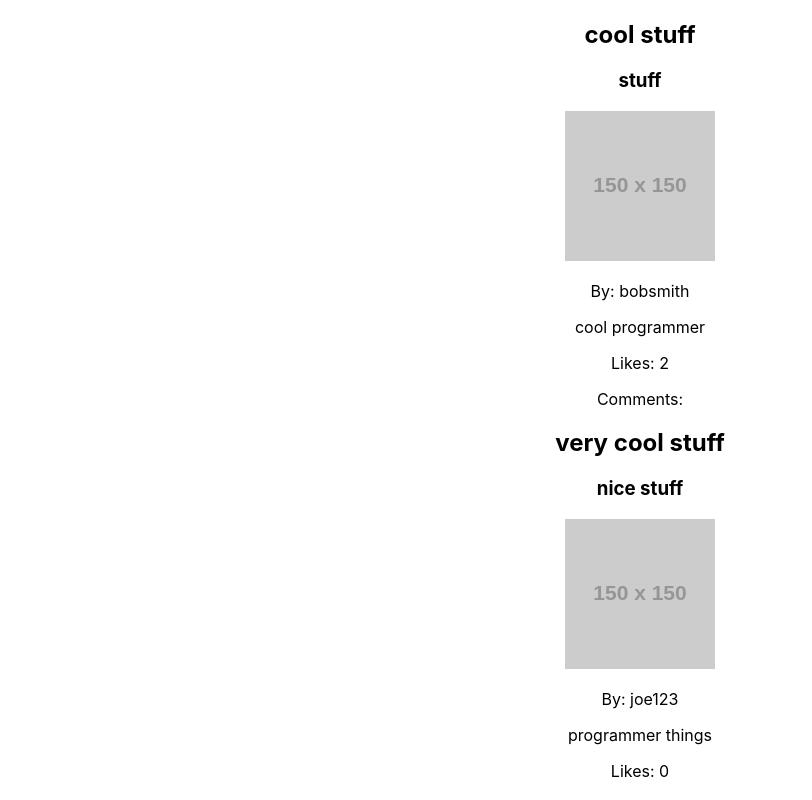
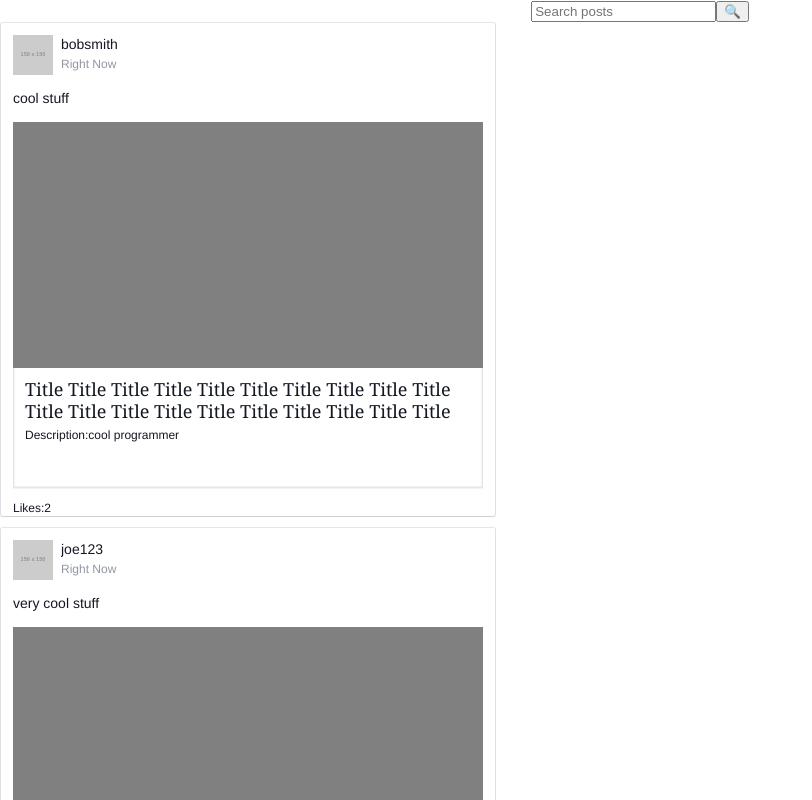
Before and after one commit to landonskinner/devconnect-app, a React (Create React App) app in the folder my-app-frontend/: page / in a window 1280 px wide. Shown: the top 800 px of the page, without its empty margins (0-812 px from the left). Built offline with nearby package versions, Linux system fonts and the light colour scheme; data requests are answered from the project's data file.

Commit message:
added search bar and some post styling

```diff
--- a/my-app-frontend/src/App.js
+++ b/my-app-frontend/src/App.js
@@ -1,10 +1,20 @@
+import React, { useState } from 'react';
 import './App.css';
 import AccountPage from './components/AccountPage';
+import FavoritesPage from './components/FavoritesPage';
+import SearchBar from './components/SearchBar';
 
 function App() {
+  const [search, setSearch] = useState("")
+
+  function handleSearch(newSearch){
+    setSearch(newSearch)
+  }
   return (
     <div className="App">
-      <AccountPage name="Landon"/>
+    <SearchBar onSearch={handleSearch} />
+      <AccountPage name="Landon" search={search} />
+      <FavoritesPage />
     </div>
   );
 }
--- /dev/null
+++ b/my-app-frontend/src/Post.css
@@ -0,0 +1,281 @@
+.mock-outer{
+    background-color: rgb(255, 255, 255);
+    border-bottom-color: rgb(208, 209, 213);
+    border-bottom-left-radius: 3px;
+    border-bottom-right-radius: 3px;
+    border-bottom-style: solid;
+    border-bottom-width: 1px;
+    border-image-outset: 0px;
+    border-image-repeat: stretch;
+    border-image-slice: 100%;
+    border-image-source: none;
+    border-image-width: 1;
+    border-left-color: rgb(223, 224, 228);
+    border-left-style: solid;
+    border-left-width: 1px;
+    border-right-color: rgb(223, 224, 228);
+    border-right-style: solid;
+    border-right-width: 1px;
+    border-top-color: rgb(229, 230, 233);
+    border-top-left-radius: 3px;
+    border-top-right-radius: 3px;
+    border-top-style: solid;
+    border-top-width: 1px;
+    color: rgb(20, 24, 35);
+    display: block;
+    font-family: helvetica, arial, 'lucida grande', sans-serif;
+    font-size: 12px;
+    height: 469px;
+    line-height: 16.0799999237061px;
+    margin-bottom: 10px;
+    padding-bottom: 12px;
+    padding-left: 12px;
+    padding-right: 12px;
+    padding-top: 12px;
+    text-align: left;
+    width: 470px;
+    word-wrap: break-word;
+
+    }
+    .mock-inner{
+        direction: ltr;
+        display: block;
+        height: 473px;
+    }
+
+    .usertext{
+      color: rgb(20, 24, 35);
+    direction: ltr;
+    display: inline;
+    font-size: 14px;
+    font-weight: normal;
+    height: auto;
+    line-height: 19.3199996948242px;
+    margin-bottom: 0px;
+    margin-left: 0px;
+    margin-right: 0px;
+    margin-top: 0px;
+    text-align: left;
+    width: auto;
+    word-wrap: break-word;
+
+    }
+
+    .mock-img-all{
+      -webkit-box-shadow: rgba(0, 0, 0, 0.0980392) 0px 0px 0px 1.5px inset, rgba(0, 0, 0, 0.0470588) 0px 1px 1px 0px;
+    background-color: rgb(255, 255, 255);
+    box-shadow: rgba(0, 0, 0, 0.0980392) 0px 0px 0px 1.5px inset, rgba(0, 0, 0, 0.0470588) 0px 1px 1px 0px;
+    color: rgb(20, 24, 35);
+    direction: ltr;
+    display: block;
+    font-family: helvetica, arial, 'lucida grande', sans-serif;
+    font-size: 12px;
+    height: 366px;
+    line-height: 16.0799999237061px;
+    overflow-x: hidden;
+    overflow-y: hidden;
+    position: relative;
+    text-align: left;
+    width: 470px;
+    word-wrap: break-word;
+    z-index: 0;
+
+    }
+    .mock-img{
+      color: rgb(20, 24, 35);
+    direction: ltr;
+    display: block;
+    font-family: helvetica, arial, 'lucida grande', sans-serif;
+    font-size: 12px;
+    height: 246px;
+    line-height: 0px;
+    position: relative;
+    text-align: left;
+    width: 470px;
+    word-wrap: break-word;
+  background:grey;
+
+    }
+    .mock-title{
+    color: rgb(20, 24, 35);
+    direction: ltr;
+    display: block;
+
+    height: 100px;
+
+    word-wrap: break-word;
+
+    }
+    .mock-title2{
+    direction: ltr;
+    display: block;
+    font-size: 12px;
+    height: 100px;
+    margin-bottom: 10px;
+    margin-left: 12px;
+    margin-right: 12px;
+    margin-top: 10px;
+    max-height: 100px;
+    position: relative;
+
+    }
+    .mock-title-top{
+    color: rgb(20, 24, 35);
+    direction: ltr;
+    display: block;
+    font-family: Georgia, 'lucida grande', tahoma, verdana, arial, sans-serif;
+    font-size: 18px;
+    font-weight: 500;
+    height: 44px;
+    line-height: 22px;
+    margin-bottom: 5px;
+    max-height: 110px;
+    overflow-x: hidden;
+    overflow-y: hidden;
+    text-align: left;
+    text-decoration: none;
+    width: 446px;
+    word-wrap: break-word;
+
+    }
+    .mock-title-mid{
+      color: rgb(20, 24, 35);
+    direction: ltr;
+    display: block;
+    font-size: 12px;
+    height: 32px;
+    line-height: 16px;
+    max-height: 80px;
+    overflow-x: hidden;
+    overflow-y: hidden;
+    text-align: left;
+    width: 446px;
+    word-wrap: break-word;
+
+    }
+    .mock-title-cap{
+    direction: ltr;
+    display: block;
+    height: 11px;
+    padding-top: 9px;
+    position: relative;
+    width: 446px;
+
+
+    }
+    .mock-title-cap-text{
+    color: rgb(145, 151, 163);
+    direction: ltr;
+    display: block;
+    font-size: 11px;
+    height: 11px;
+    line-height: 11px;
+    overflow-x: hidden;
+    overflow-y: hidden;
+    text-align: left;
+    text-overflow: ellipsis;
+    text-transform: uppercase;
+    white-space: nowrap;
+    width: 446px;
+    word-wrap: break-word;
+    }
+  .fb-group-picrow{
+        color: rgb(20, 24, 35);
+    direction: ltr;
+    display: block;
+    font-family: helvetica, arial, 'lucida grande', sans-serif;
+    font-size: 12px;
+    height: 40px;
+    line-height: 16.0799999237061px;
+    margin-bottom: 11px;
+    text-align: left;
+  }
+  .fbh5{
+        color: rgb(20, 24, 35);
+    direction: ltr;
+    display: block;
+    font-family: helvetica, arial, 'lucida grande', sans-serif;
+    font-size: 14px;
+    font-weight: normal;
+    height: 19px;
+    line-height: 19.3199996948242px;
+    margin-bottom: 2px;
+    margin-left: 0px;
+    margin-right: 0px;
+    margin-top: 0px;
+    overflow-x: hidden;
+    overflow-y: hidden;
+    padding-bottom: 0px;
+    padding-left: 0px;
+    padding-right: 22px;
+    padding-top: 0px;
+    text-align: left;
+    width: 86px;
+  }
+  .fb-group-text{
+      color: rgb(20, 24, 35);
+    direction: ltr;
+    display: block;
+    font-family: helvetica, arial, 'lucida grande', sans-serif;
+    font-size: 12px;
+    height: 40px;
+    line-height: 16.0799999237061px;
+    text-align: left;
+    width: 422px;
+    word-wrap: break-word;
+  }
+  .fb-group-date{
+        color: rgb(145, 151, 163);
+    direction: ltr;
+    display: inline;
+    font-family: helvetica, arial, 'lucida grande', sans-serif;
+    font-size: 12px;
+    font-weight: normal;
+    height: auto;
+    line-height: 16.0799999237061px;
+    text-align: left;
+    width: auto;
+  }
+  .fb-group-text-top{
+        color: rgb(20, 24, 35);
+    direction: ltr;
+    display: table-cell;
+    font-family: helvetica, arial, 'lucida grande', sans-serif;
+    font-size: 12px;
+    height: 40px;
+    line-height: 16.0799999237061px;
+    text-align: left;
+    vertical-align: top;
+    width: 422px;
+  }
+  .fb-group-picrow img{
+    border-bottom-color: rgb(59, 89, 152);
+    border-bottom-style: none;
+    border-bottom-width: 0px;
+    border-image-outset: 0px;
+    border-image-repeat: stretch;
+    border-image-slice: 100%;
+    border-image-source: none;
+    border-image-width: 1;
+    border-left-color: rgb(59, 89, 152);
+    border-left-style: none;
+    border-left-width: 0px;
+    border-right-color: rgb(59, 89, 152);
+    border-right-style: none;
+    border-right-width: 0px;
+    border-top-color: rgb(59, 89, 152);
+    border-top-style: none;
+    border-top-width: 0px;
+    color: rgb(59, 89, 152);
+    cursor: pointer;
+    direction: ltr;
+    display: block;
+    font-family: helvetica, arial, 'lucida grande', sans-serif;
+    font-size: 12px;
+    height: 40px;
+    line-height: 16.0799999237061px;
+    text-align: left;
+    width: 40px;
+    float:left;
+    padding-right:8px
+  }
--- a/my-app-frontend/src/components/AccountPage.js
+++ b/my-app-frontend/src/components/AccountPage.js
@@ -1,9 +1,9 @@
 import PostContainer from "./PostContainer"
 
-function AccountPage({name}) {
+function AccountPage({ name, search }) {
     return (
         <div>
-            <PostContainer name={name} />
+            <PostContainer name={name} search={search} />
         </div>
     )
 }
--- /dev/null
+++ b/my-app-frontend/src/components/FavoritesPage.js
@@ -0,0 +1,13 @@
+import PostContainer from "./PostContainer"
+
+function FavoritesPage() {
+    return (
+      <div>
+        <header>
+        </header>
+        <PostContainer />
+      </div>
+    );
+  }
+
+  export default FavoritesPage;
--- a/my-app-frontend/src/components/Post.js
+++ b/my-app-frontend/src/components/Post.js
@@ -1,4 +1,5 @@
 import {useEffect, useState} from 'react'
+import '../Post.css'
 
 function Post({post:{id, header, description, img, content, likes, user_id}}) {
 
@@ -11,16 +12,44 @@ function Post({post:{id, header, description, img, content, likes, user_id}}) {
     }, [])
 
     return (
-        <div>
-            <h2>{header}</h2>
-            <h3>{description}</h3>
-            <img src={img}/>
-            <p>By: {username}</p>
-            <p>{content}</p>
-            <p>Likes: {likes}</p>
-            <p>Comments:</p>
+        // <div class="mock-outer">
+        //     <h2 class="fbh5">{header}</h2>
+        //     <h3>{description}</h3>
+        //     <img src={img}/>
+        //     <p>By: {username}</p>
+        //     <p>{content}</p>
+        //     <p>Likes: {likes}</p>
+        //     <p>Comments:</p>
+        // </div>
+
+        <div class="mock-outer">
+		<div class="mock-inner">
+        <div class="fb-group-picrow">
+            <img src={img} />
+                <div class="fb-group-text-top">  <div class="fb-group-text">
+                    <h5 class="fbh5">{username}</h5>
+                    <span class="fb-group-date">Right Now</span>
+                    </div>
+                    </div>
+            </div>
+		<div class="usertext"><p>{header}</p></div>
+		<div class="mock-img-all">
+
+		<div class="mock-img"></div>
+		<div class="mock-title">
+		<div class="mock-title2">
+		<div class="mock-title-top">
+		Title Title Title Title Title Title Title Title Title Title Title Title Title Title Title Title Title Title Title Title Title Title Title Title Title
+		</div>
+		<div class="mock-title-mid">
+		Description:{content}</div>
+		</div>
+		</div>
+		</div>
+        <p>Likes:{likes}</p>
+		</div>
         </div>
     )
 }
 
-export default Post
+export default Post;
--- a/my-app-frontend/src/components/PostContainer.js
+++ b/my-app-frontend/src/components/PostContainer.js
@@ -1,19 +1,24 @@
 import {useState, useEffect} from 'react'
 import Post from "./Post"
 
-function PostContainer() {
+function PostContainer({ search }) {
 
     const [posts, setPosts] = useState([])
 
     useEffect(() => {
         fetch('http://localhost:4000/posts')
         .then(resp => resp.json())
-        .then(data => setPosts(data))
+        .then((posts) => setPosts(posts))
     }, [])
 
-    const renderPosts = posts.map(post => {
+    const filteredPosts = posts.filter(post => {
+        return post.header.includes(search)
+    });
+
+    const renderPosts = filteredPosts.map(post => {
         return <Post key={post.id} post={post} />
     })
+
 
 
     return (
--- /dev/null
+++ b/my-app-frontend/src/components/SearchBar.js
@@ -0,0 +1,25 @@
+import React, { useState } from 'react';
+
+
+function SearchBar({ onSearch }) {
+    const [currentSearch, setCurrentSearch] = useState("");
+    function handleSubmit(e) {
+      e.preventDefault();
+      onSearch(currentSearch);
+    }
+
+    return (
+      <form className="searchbar" onSubmit={handleSubmit}>
+        <input
+          type="text"
+          id="search"
+          placeholder="Search posts"
+          value={currentSearch}
+          onChange={(e) => setCurrentSearch(e.target.value)}
+        />
+        <button type="submit">🔍</button>
+      </form>
+    );
+  }
+
+  export default SearchBar;
```
Also changed, not shown: 1 other file (tests, documents, lock files or other folders).
